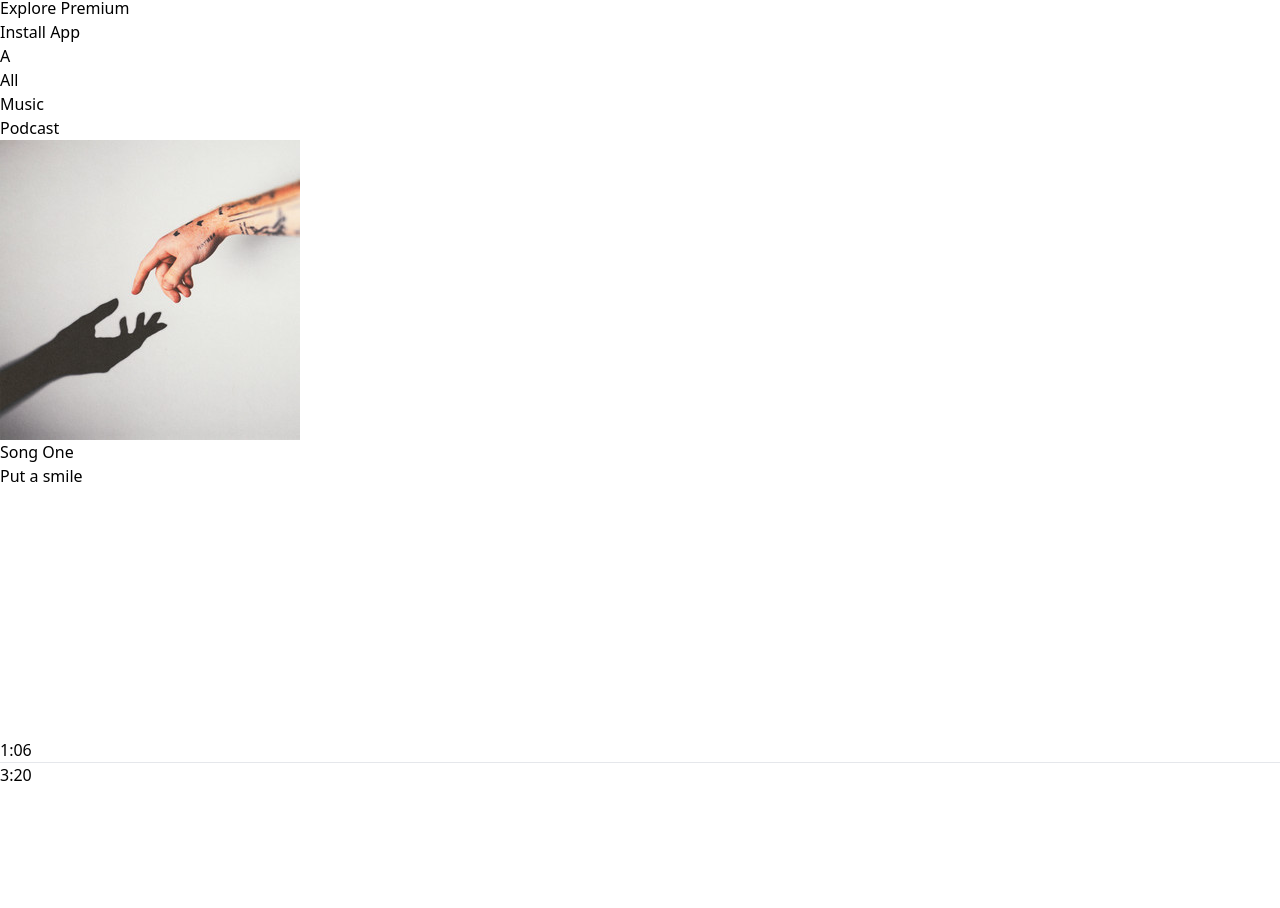
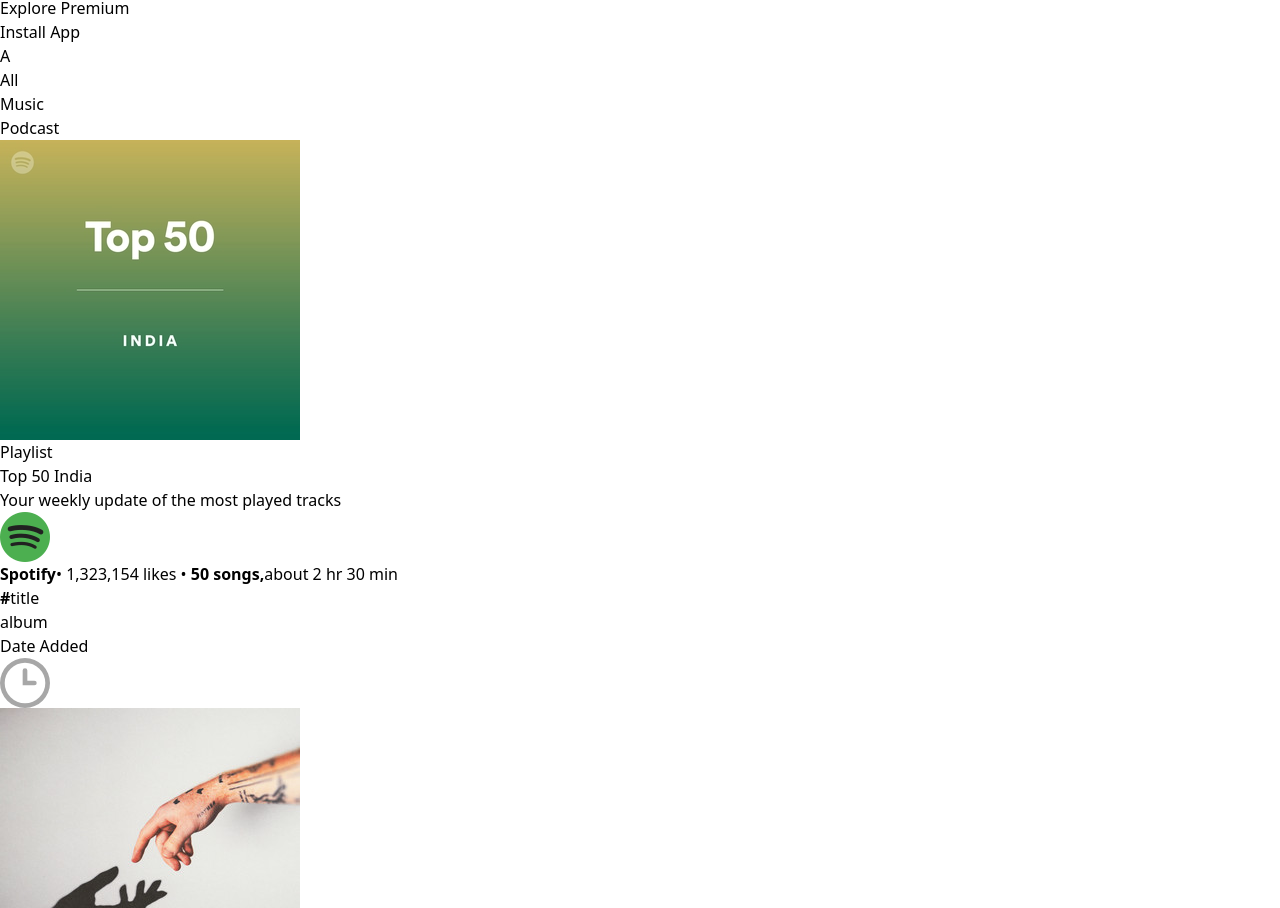
Before and after one commit to CodeBy-Avinash/Spotify-clone, a React (Vite) app: page /album/1 in a window 1280 px wide. Shown: the part 570-1478 px from the top of the page. Built offline with nearby package versions, Linux system fonts and the light colour scheme.

Commit message:
added likes content

```diff
--- a/src/components/DisplayAlbum.jsx
+++ b/src/components/DisplayAlbum.jsx
@@ -1,18 +1,38 @@
 import React from 'react';
 import Navbar from './Navbar';
 import { useParams } from 'react-router-dom';
-import { albumsData } from '../assets/assets';
+import { albumsData, assets } from '../assets/assets';
 
 const DisplayAlbum = () => {
-
-    const {id} = useParams()
-    const albumData = albumsData[id];
+  const { id } = useParams();
+  const albumData = albumsData[id];
 
   return (
     <>
-     <Navbar />
+      <Navbar />
+      <div className='mt-10 flex gap-8 flex-col md:flex-row md:items-end'>
+        <img className='w-48 rounded' src={albumData.image} alt={albumData.name} />
+        <div className='flex flex-col'>
+          <p>Playlist</p>
+          <h2 className='text-5xl font-bold mb-4 md:text-7xl'>{albumData.name}</h2>
+          <h4>{albumData.desc}</h4>
+          <p className='mt-1'>
+            <img className='inline-block w-5' src={assets.spotify_logo} alt="Spotify Logo" />
+            <b>Spotify</b>
+            • 1,323,154 likes
+            • <b>50 songs,</b>
+            about 2 hr 30 min
+          </p>
+        </div>
+      </div>
+      <div className='grid grid-col-3 sm:grid-cols-4 mt-10 mb-4 pl-2 text-[#a7a7a7]'>
+        <p><b className='mr-4'>#</b>title</p>
+        <p>album</p>
+        <p className='hidden sm:block'>Date Added</p>
+        <img className='m-auto w-4' src={assets.clock_icon} alt="" />
+      </div>
     </>
-  )
+  );
 }
 
 export default DisplayAlbum;
```
